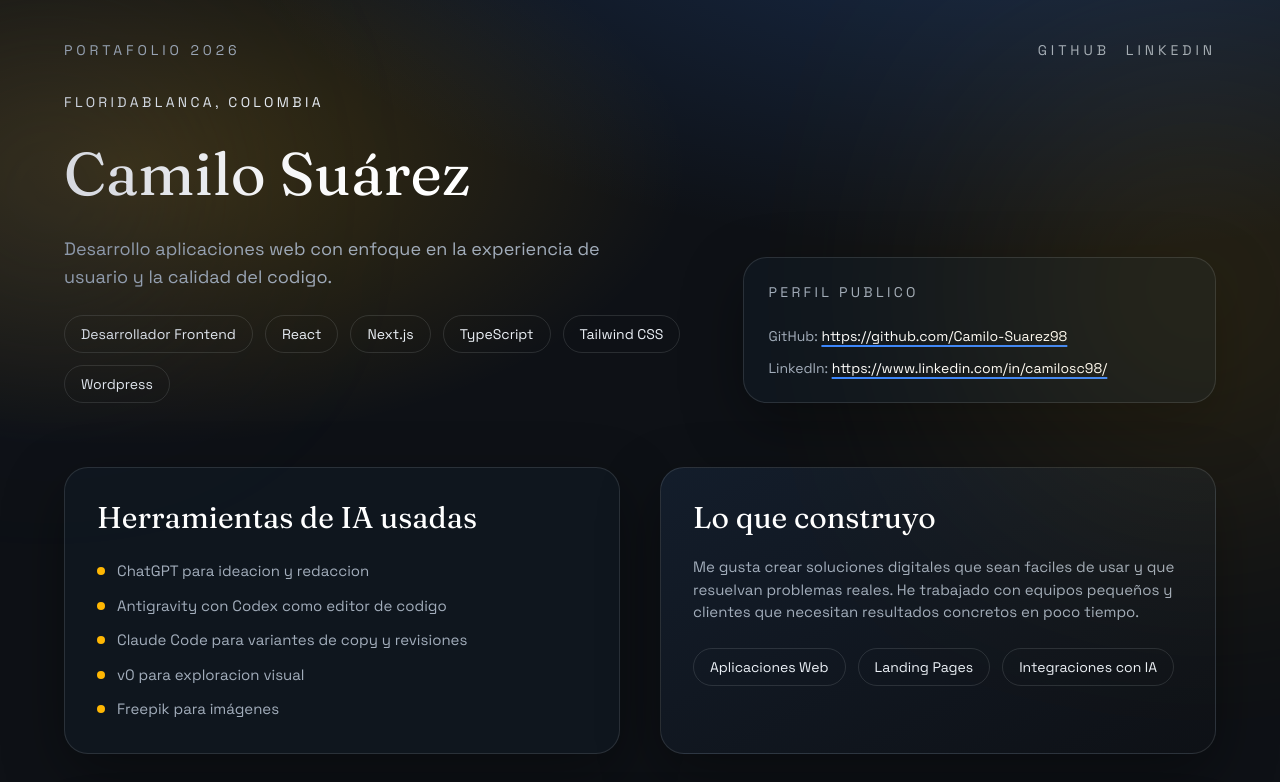
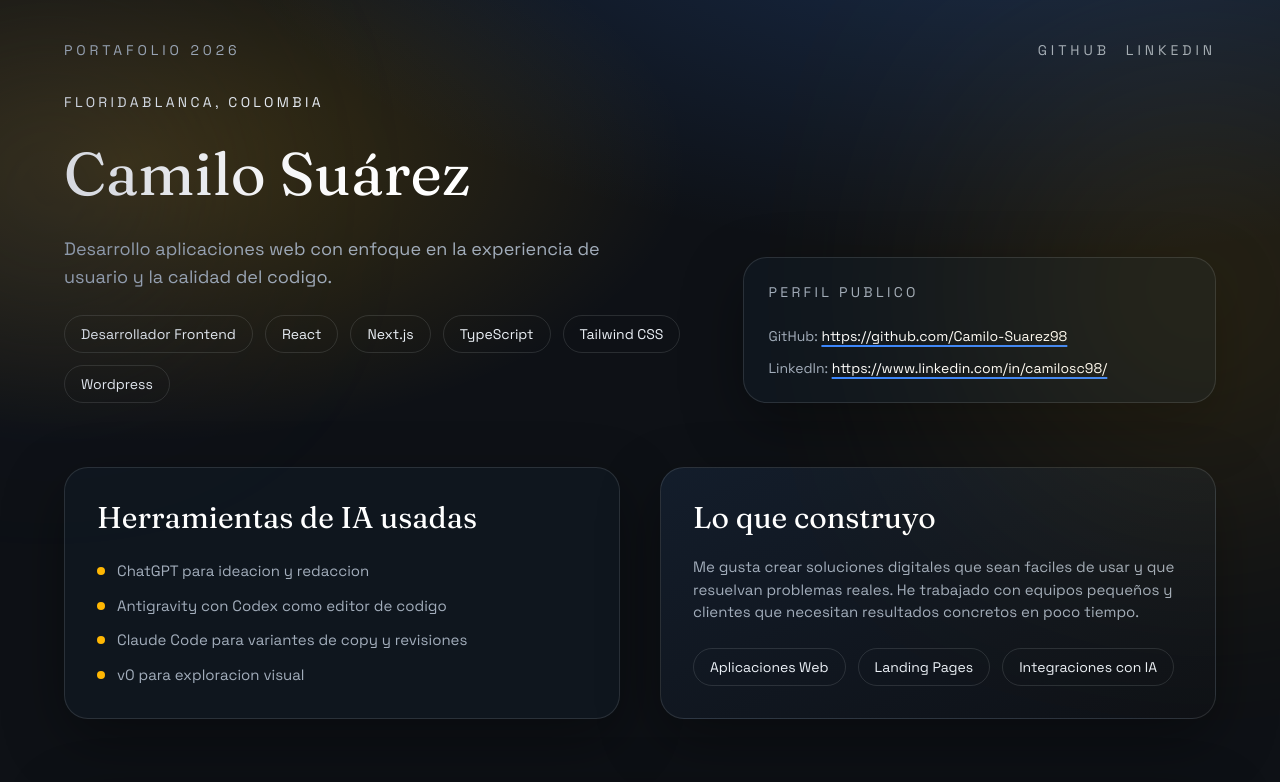
Before and after one commit to Camilo-Suarez98/portafolio-camilo-suarez, a Next.js app: page / in a window 1280 px wide. Shown: the top 782 px of the page. Built offline with nearby package versions, Linux system fonts and the light colour scheme.

Commit message:
feat: update tools to create the project

```diff
--- a/src/data/profile.ts
+++ b/src/data/profile.ts
@@ -48,7 +48,6 @@ export const profile: Profile = {
     "Antigravity con Codex como editor de codigo",
     "Claude Code para variantes de copy y revisiones",
     "v0 para exploracion visual",
-    "Freepik para imágenes",
   ],
   projects: [
     {
```
